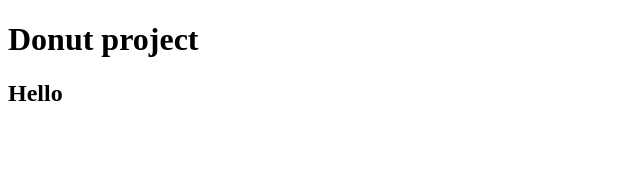
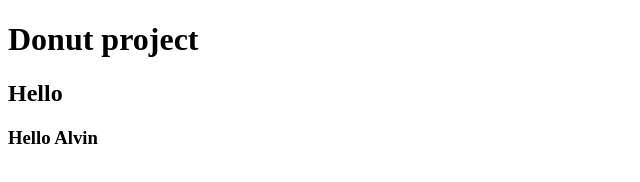
Before and after one commit to anava4/donut, a plain HTML site: page index.html in a window 1280 px wide. Shown: the whole page, without its empty margins (0-640 px from the left). Drawn offline with Linux system fonts and the light colour scheme.

Commit message:
Added h3 heading

```diff
--- a/index.html
+++ b/index.html
@@ -7,5 +7,6 @@
 <body>
     <h1>Donut project</h1>
     <h2>Hello</h2>
+    <h3>Hello Alvin</h3>
 </body>
 </html>
```
